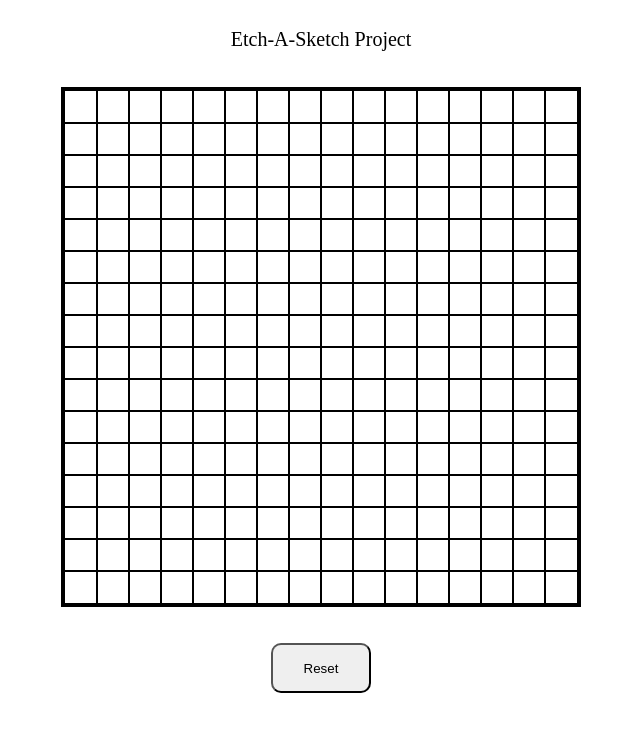
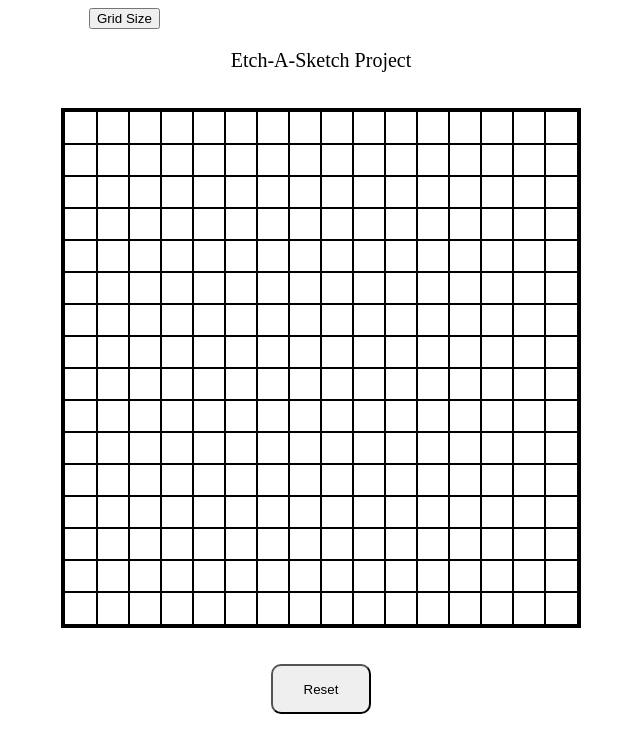
Before and after one commit to Jrees98/Etch-A-Sketch, a plain HTML site: page index.html in a window 1280 px wide. Shown: the whole page, without its empty margins (319-959 px from the left). Drawn offline with Linux system fonts and the light colour scheme.

Commit message:
Pre adding grid button

```diff
--- a/index.html
+++ b/index.html
@@ -8,6 +8,8 @@
     <script src="script.js" defer></script>
 </head>
 <body>
+    <button class="sizer">Grid Size</button>
+    <div class="bigContainer">
         <div class="title">
             <p>Etch-A-Sketch Project</p>
         </div>
@@ -17,5 +19,7 @@
         </div>
 
         <button class="resetBtn">Reset</button>
+    </div>
+
 </body>
 </html>
--- a/script.js
+++ b/script.js
@@ -22,3 +22,13 @@ resetBtn.addEventListener('click', () => {
         cell.style.backgroundColor = ''; // Reset to default (empty string)
     });
 });
+
+
+//Grid Size
+
+const gridSizer = document.querySelector('.sizer')
+
+gridSizer.addEventListener('click', () => {
+    let gridInteger = prompt('Enter grid size: ')
+    console.log(gridInteger)
+})
--- a/styles.css
+++ b/styles.css
@@ -1,8 +1,5 @@
 body{
-    display: flex;
-    flex-direction: column;
-    justify-content: center;
-    align-items: center;
+
 }
 
 .title {
@@ -35,3 +32,14 @@ body{
     height: 50px;
     border-radius: 10px;
 }
+
+.bigContainer {
+    display: flex;
+    flex-direction: column;
+    justify-content: center;
+    align-items: center;
+}
+
+.sizer {
+    margin-left: 400px;
+}
```
Lines whose indentation alone changed are shown as unchanged.
